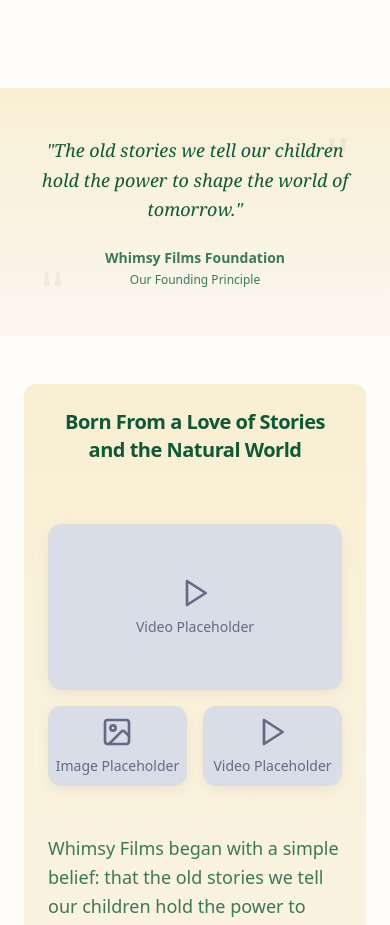
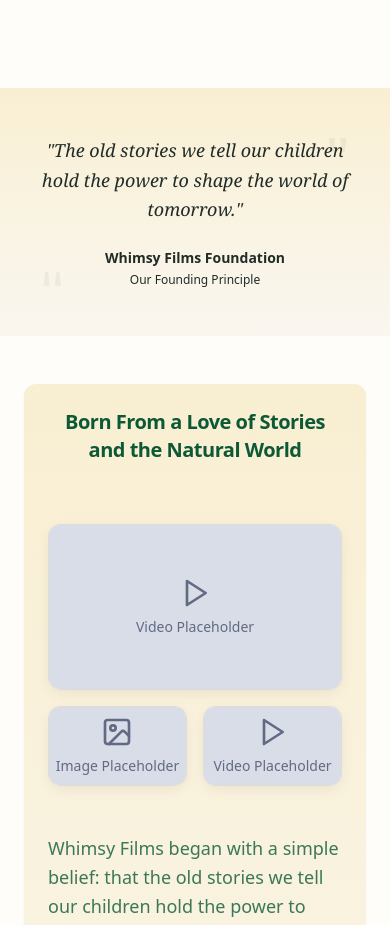
Before and after one commit to Graphiqueartem/primo-structure-creator, a React (Vite) app: page /about in a window 390 px wide. Shown: the part 3320-4245 px from the top of the page. Built offline with nearby package versions, Linux system fonts and the light colour scheme.

Commit message:
Fix green text on green background

```diff
--- a/src/components/layout/QuoteSection.tsx
+++ b/src/components/layout/QuoteSection.tsx
@@ -19,23 +19,23 @@ export const QuoteSection = ({
     <section className={`py-12 md:py-16 lg:py-20 relative overflow-hidden ${backgroundClass}`}>
       {/* Background Decorative Elements */}
       <div className="absolute inset-0 opacity-5">
-        <div className="absolute top-10 right-10 text-6xl md:text-9xl font-serif text-forest-deep">"</div>
-        <div className="absolute bottom-10 left-10 text-6xl md:text-9xl font-serif text-forest-deep rotate-180">"</div>
+        <div className="absolute top-10 right-10 text-6xl md:text-9xl font-serif text-current">"</div>
+        <div className="absolute bottom-10 left-10 text-6xl md:text-9xl font-serif text-current rotate-180">"</div>
       </div>
 
       <div className="container mx-auto px-6 md:px-4 text-center relative z-10">
         <div className="max-w-4xl mx-auto">
-          <blockquote className="text-lg sm:text-xl md:text-2xl lg:text-3xl font-serif italic text-forest-deep mb-6 md:mb-8 leading-relaxed px-2">
+          <blockquote className="text-lg sm:text-xl md:text-2xl lg:text-3xl font-serif italic text-current mb-6 md:mb-8 leading-relaxed px-2">
             "{quote}"
           </blockquote>
 
           {(author || role) && (
-            <div className="text-forest-deep/80 px-2">
+            <div className="text-current/90 px-2">
               {author && (
                 <div className="font-semibold text-sm sm:text-base md:text-lg mb-1">{author}</div>
               )}
               {role && (
-                <div className="text-xs sm:text-sm font-medium">{role}</div>
+                <div className="text-xs sm:text-sm font-medium text-current/80">{role}</div>
               )}
             </div>
           )}
```
